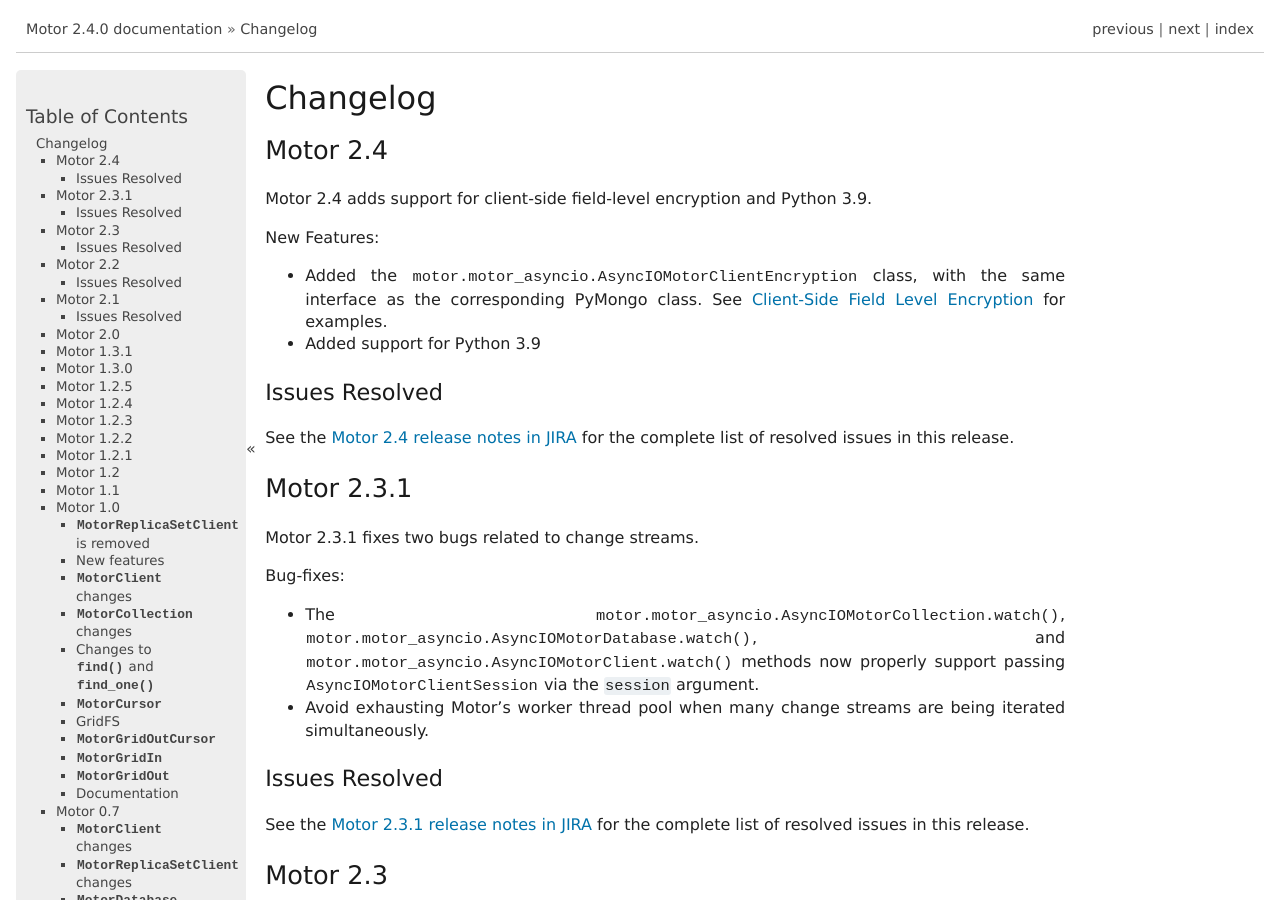
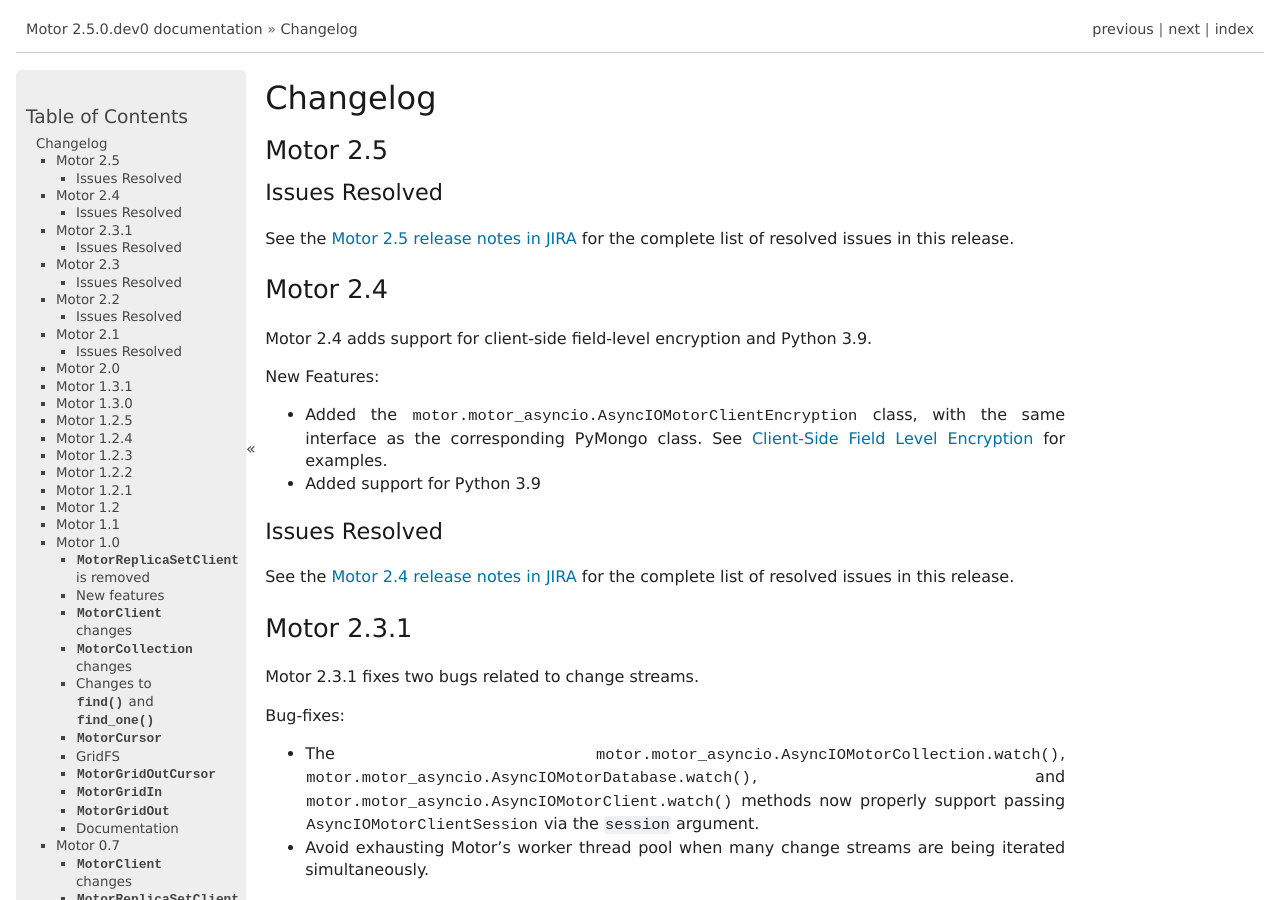
Before and after one commit to mongodb/motor, a Sphinx documentation site: the page built from doc/changelog.rst, in a window 1280 px wide and 900 px high. Built offline with Sphinx 7.4.7, drawn with Linux system fonts in a browser that asks for light colours; pages that are not in the unit, such as notebooks, are missing from menus; comment, search, counter and statistics services are not loaded; the version number is read from the project's files by our own code; some of the changed text lies outside the part shown.

Commit message:
BUMP 2.5.0.dev0 (#112)

```diff
--- a/doc/changelog.rst
+++ b/doc/changelog.rst
@@ -2,6 +2,18 @@
 =========
 
 .. currentmodule:: motor.motor_tornado
+
+Motor 2.5
+---------
+
+Issues Resolved
+~~~~~~~~~~~~~~~
+
+See the `Motor 2.5 release notes in JIRA`_ for the complete list of resolved
+issues in this release.
+
+.. _Motor 2.5 release notes in JIRA: https://jira.mongodb.org/secure/ReleaseNote.jspa?projectId=11182&version=30895
+
 
 Motor 2.4
 ---------
--- a/motor/__init__.py
+++ b/motor/__init__.py
@@ -14,7 +14,7 @@
 
 """Motor, an asynchronous driver for MongoDB."""
 
-version_tuple = (2, 4, 0)
+version_tuple = (2, 5, 0, 'dev0')
 
 
 def get_version_string():
--- a/setup.py
+++ b/setup.py
@@ -135,7 +135,7 @@
 
 
 setup(name='motor',
-      version='2.4.0',
+      version='2.5.0.dev0',
       packages=packages,
       description=description,
       long_description=long_description,
```
